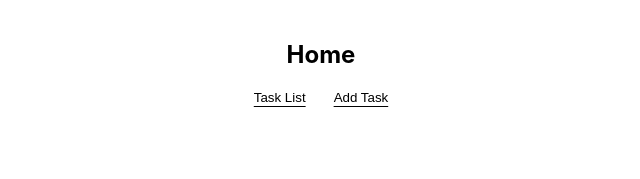
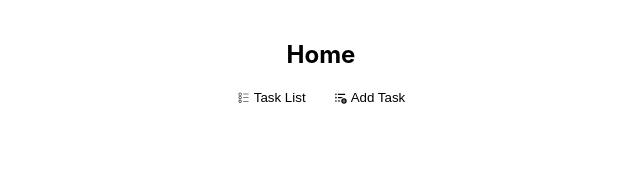
Before and after one commit to rvijaykr10/react-typescript-taskapp, a React (Create React App) app: page / in a window 1280 px wide. Shown: the top 179 px of the page, without its empty margins (339-979 px from the left). Built offline with nearby package versions, Linux system fonts and the light colour scheme.

Commit message:
icon added

```diff
--- a/db.json
+++ b/db.json
@@ -1,11 +1,5 @@
 {
-  "tasks": [
-    {
-      "id": "9cae",
-      "title": "task 1",
-      "description": "desc 1"
-    }
-  ],
+  "tasks": [],
   "users": [
     {
       "id": "1",
--- a/src/components/Home.css
+++ b/src/components/Home.css
@@ -22,6 +22,8 @@
   background-color: transparent;
   cursor: pointer;
   border: 0;
-  text-decoration: underline;
-  text-underline-offset: 4px;
+  display: flex;
+  align-items: center;
+  /* text-decoration: underline; */
+  /* text-underline-offset: 4px; */
 }
--- a/src/components/Home.tsx
+++ b/src/components/Home.tsx
@@ -1,6 +1,8 @@
 import React from "react";
 import "./Home.css";
 import { useNavigate } from "react-router-dom";
+import { CiBoxList } from "react-icons/ci";
+import { MdFormatListBulletedAdd } from "react-icons/md";
 
 const Home: React.FC = () => {
   const navigate = useNavigate();
@@ -9,10 +11,11 @@ const Home: React.FC = () => {
       <h2>Home</h2>
       <div className="button-container">
         <button type="button" onClick={() => navigate("/task-list")}>
-          Task List
+          <CiBoxList />
+          &nbsp;Task List
         </button>
         <button type="button" onClick={() => navigate("/task-add")}>
-          Add Task
+          <MdFormatListBulletedAdd /> &nbsp;Add Task
         </button>
       </div>
     </div>
```
